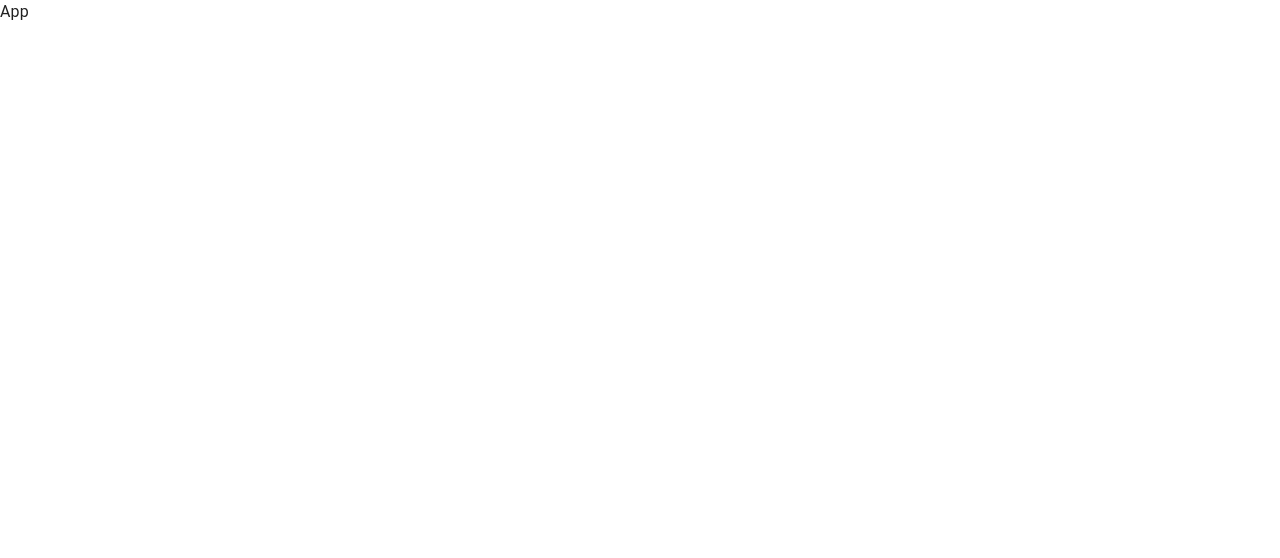
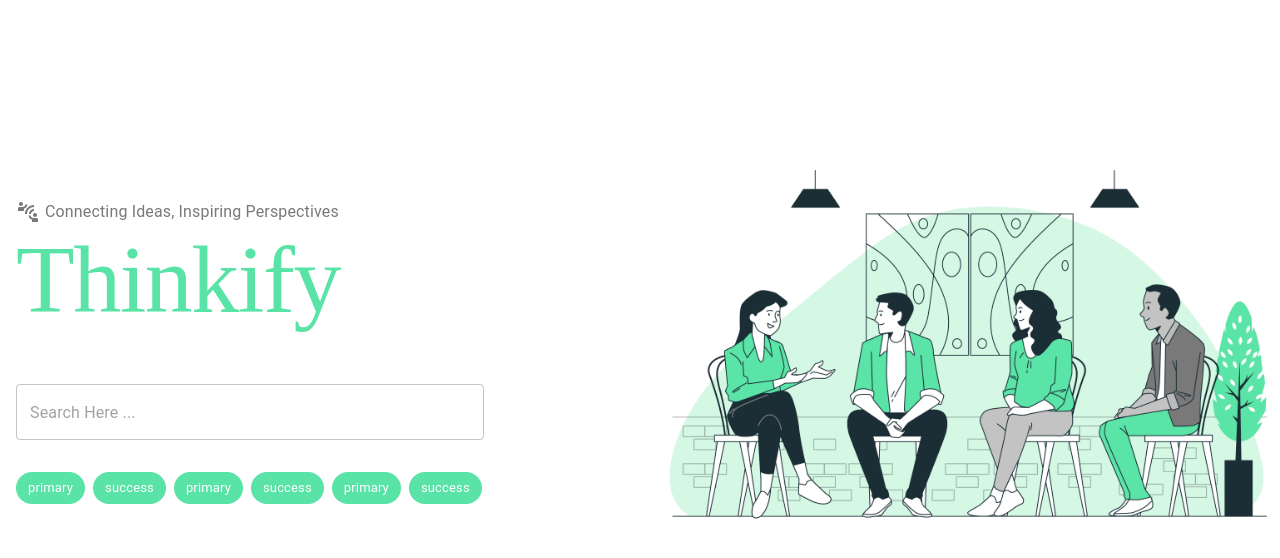
Before and after one commit to DaiHai027/thinkify, a React app in the folder client/: page / in a window 1280 px wide. Shown: the top 558 px of the page. Built offline with nearby package versions, Linux system fonts and the light colour scheme; the HTML template or start-up script is replaced by a standard one; a web font is replaced by a local one.

Commit message:
Banner added

```diff
--- a/client/src/App.jsx
+++ b/client/src/App.jsx
@@ -1,6 +1,14 @@
+import Banner from "../components/home/Banner"
+import NavBar from "../components/home/NavBar"
+import Footer from "../components/home/footer/Footer"
+
 const App = () => {
   return (
-    <div>App</div>
+    <div>
+      <NavBar />
+      <Banner />
+      <Footer />
+    </div>
   )
 }
 
```
